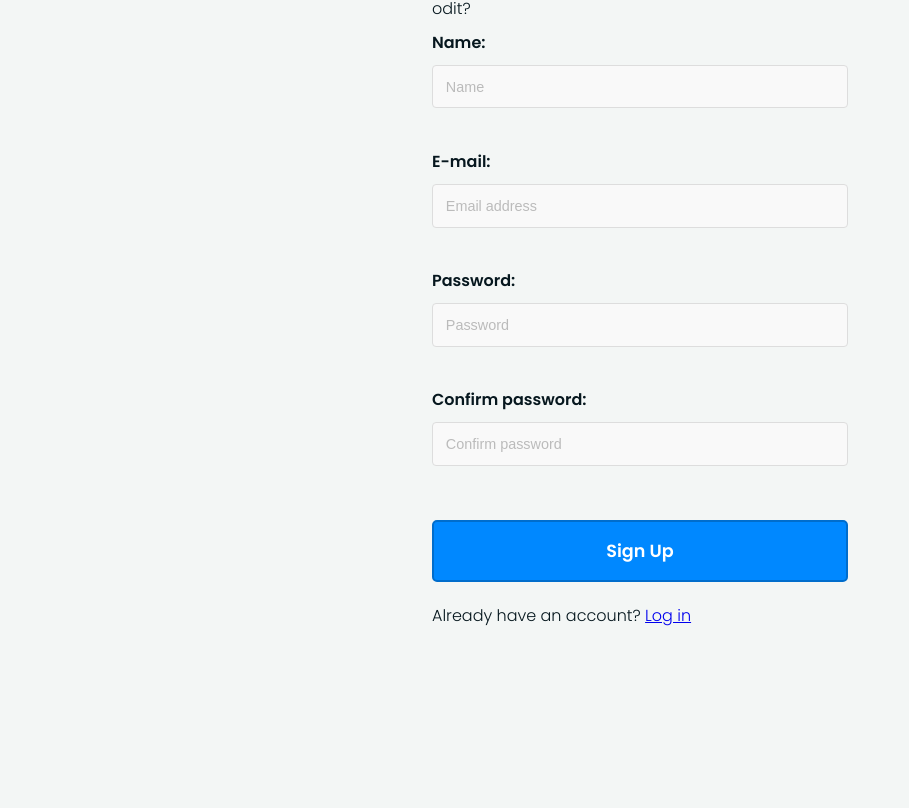
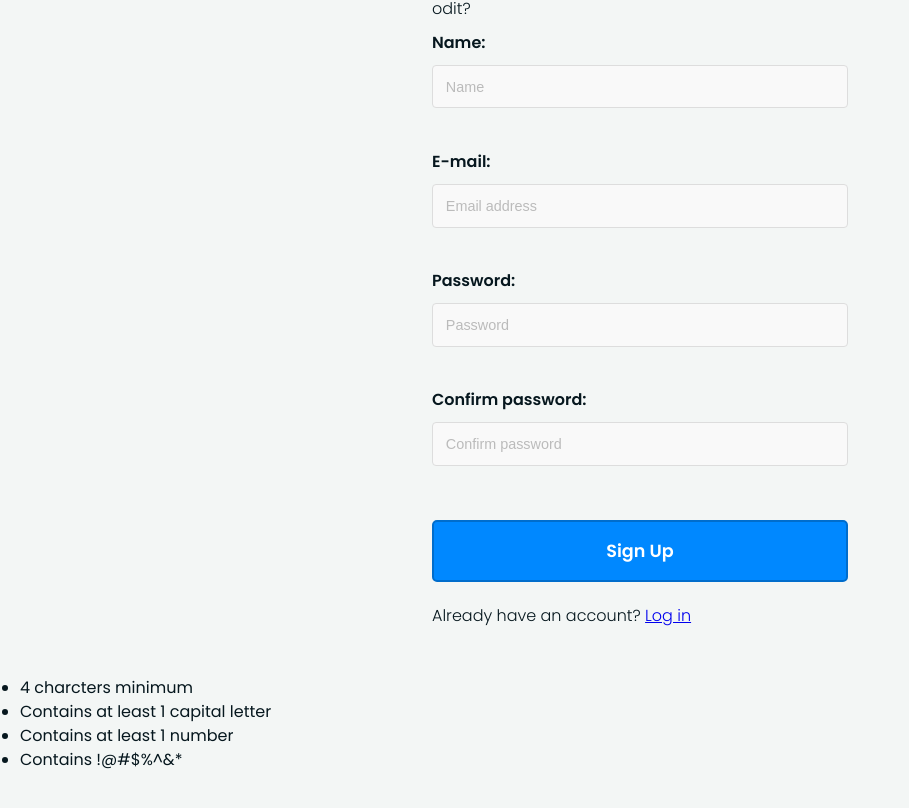
Before and after one commit to michaltruszczynski/AuthSys, a React (Create React App) app: page /signup in a window 1280 px wide. Shown: the part 240-1048 px from the top of the page, without its empty margins (0-909 px from the left). Before the commit the page ends 1016 px from the top, so only its background shows below. Built offline with nearby package versions, Linux system fonts and the light colour scheme.

Commit message:
Added validator component

```diff
--- /dev/null
+++ b/src/components/UI/Validator/Validator.js
@@ -0,0 +1,56 @@
+import React, { Component } from 'react';
+import { length, containCapitalLetter, containNumber, containSpecialChar } from '../../../utility/validators';
+import { validationResult } from 'express-validator';
+
+class Validator extends Component {
+    state = {
+        value: null,
+        validators: {
+            minCharacters: {
+                message: '4 charcters minimum',
+                validator: length(4),
+                passCheck: false
+            },
+            requiredCapitalChar: {
+                message: 'Contains at least 1 capital letter',
+                validator: containCapitalLetter,
+                passCheck: false
+            },
+            requiredNumber: {
+                message: 'Contains at least 1 number',
+                validator: containNumber,
+                passCheck: false
+            },
+            requiredSpecialChar: {
+                message: 'Contains !@#$%^&*',
+                validator: containSpecialChar,
+                passCheck: false
+            }
+        },
+        valid: false,
+        validatorTitle: 'Password rules.'
+    }
+
+
+    render() {
+
+        let validatorRules;
+        const rules = Object.keys(this.state.validators);
+        console.log(rules)
+        validatorRules = rules.map(rule => (
+            <li key={rule}>
+            {this.state.validators[rule].message}
+            </li>
+        ))
+
+        return (
+            <div>
+                <ul>
+                    {validatorRules}
+                </ul>
+            </div>
+        )
+    }
+}
+
+export default Validator;
--- a/src/pages/Auth/Signup.js
+++ b/src/pages/Auth/Signup.js
@@ -4,6 +4,8 @@ import './Signup.css';
 
 import { updateObject } from '../../utility/utility';
 import { required, length, containNumber, containSpecialChar, email, passwordMatch } from '../../utility/validators';
+
+import Validator from '../../components/UI/Validator/Validator';
 
 class Signup extends Component {
 
@@ -33,7 +35,7 @@ class Signup extends Component {
                 valid: false,
                 touched: false,
                 validators: [required, email],
-                validationErrMsg: 'Please enter valid email.'
+                validationErrMsg: 'Please enter a valid email.'
             },
             password: {
                 elementType: 'input',
@@ -46,7 +48,7 @@ class Signup extends Component {
                 valid: false,
                 touched: false,
                 validators: [required, containSpecialChar, containNumber, length({ min: 4 })],
-                validationErrMsg: 'Please enter valid password.'
+                validationErrMsg: 'Please enter a valid password.'
             },
             passwordConfirm: {
                 elementType: 'input',
@@ -59,13 +61,13 @@ class Signup extends Component {
                 valid: false,
                 touched: false,
                 validators: [],
-                validationErrMsg: 'Please enter correct password'
+                validationErrMsg: 'Passwords don \'t match.'
             }
         },
         formisValid: false
     }
 
-    consfirmPassword = React.createRef();
+    confirmPassword = React.createRef();
 
     passwordMatchValidator = (password, confirmPassword) => {
         return password === confirmPassword;
@@ -87,6 +89,7 @@ class Signup extends Component {
                     touched: true
                 })
             });
+            //password check
 
             if (name === 'password' || name === 'passwordConfirm') {
                 let isConfirmPaswordValid = false;
@@ -163,6 +166,7 @@ class Signup extends Component {
             />
         ))
         return (
+            <>
                 <div className="form__container">
                     <form onSubmit={this.submitHandler}>
                         <div className="form__title">
@@ -180,8 +184,10 @@ class Signup extends Component {
                             <p>Already have an account? <a href="3">Log in</a></p>
                         </div>
                     </form>
+
                 </div>
-
+                <Validator />
+            </>
         )
     }
 }
--- a/src/utility/validators.js
+++ b/src/utility/validators.js
@@ -1,6 +1,7 @@
 export const required = value => value.trim() !== '';
 
 export const length = config => value => {
+    if (!value) return false;
     let isValid = true
     if (config.min) {
         isValid = isValid && value.trim().length >= config.min;
@@ -12,20 +13,32 @@ export const length = config => value => {
 }
 
 export const containNumber = value => {
+    if (!value) return false;
     const regex = new RegExp(/\d/);
     return regex.test(value);
 }
 
 export const containSpecialChar = value => {
+    if (!value) return false;
     const regex = new RegExp(/[!@#$%^&*]/);
     return regex.test(value);
 }
 
+export const containCapitalLetter = (value) => {
+    if (!value) return false;
+    const regex = new RegExp(/[A-Z]/);
+    return regex.test(value);
+}
+
 export const email = value => {
+    if (!value) return false;
     const regex = new RegExp(/^([^\x00-\x20\x22\x28\x29\x2c\x2e\x3a-\x3c\x3e\x40\x5b-\x5d\x7f-\xff]+|\x22([^\x0d\x22\x5c\x80-\xff]|\x5c[\x00-\x7f])*\x22)(\x2e([^\x00-\x20\x22\x28\x29\x2c\x2e\x3a-\x3c\x3e\x40\x5b-\x5d\x7f-\xff]+|\x22([^\x0d\x22\x5c\x80-\xff]|\x5c[\x00-\x7f])*\x22))*\x40([^\x00-\x20\x22\x28\x29\x2c\x2e\x3a-\x3c\x3e\x40\x5b-\x5d\x7f-\xff]+|\x5b([^\x0d\x5b-\x5d\x80-\xff]|\x5c[\x00-\x7f])*\x5d)(\x2e([^\x00-\x20\x22\x28\x29\x2c\x2e\x3a-\x3c\x3e\x40\x5b-\x5d\x7f-\xff]+|\x5b([^\x0d\x5b-\x5d\x80-\xff]|\x5c[\x00-\x7f])*\x5d))*(\.\w{2,})+$/);
     return regex.test(value);
 }
 
 export const passwordMatch = (password, confirmPassword) => {
+    if (!password && !confirmPassword) return false;
     return password === confirmPassword;
 }
+
+// znajdz wartosc w obiekcie i porownaj
```
Lines whose indentation alone changed are shown as unchanged.
